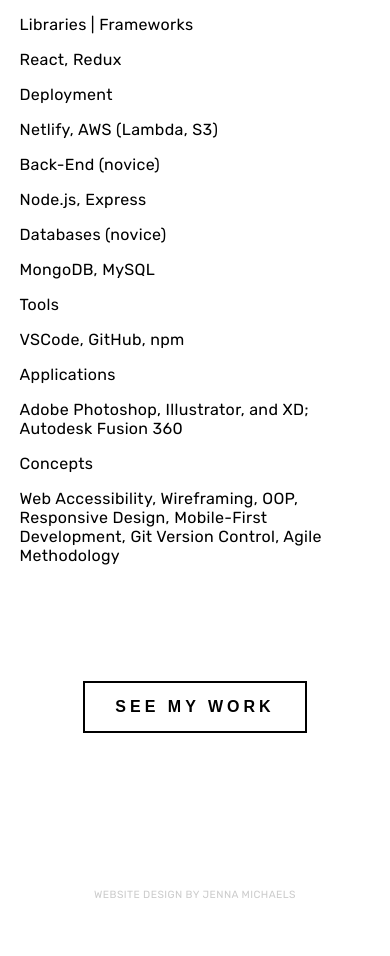
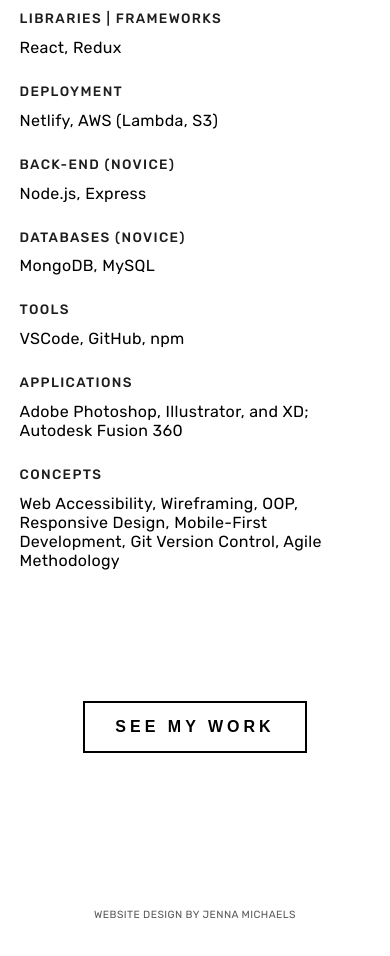
Before and after one commit to jenna-m/portfolio, a React (Create React App) app: page / in a window 390 px wide. Shown: the part 1671-2627 px from the top of the page. Built offline with nearby package versions, Linux system fonts and the light colour scheme.

Commit message:
Update index.css
Update footer color and change skills-list & skills-category to classes

```diff
--- a/src/index.css
+++ b/src/index.css
@@ -90,7 +90,7 @@
 	font-size: 0.65em;
 	text-transform: uppercase;
 	letter-spacing: 0.04em;
-	color: #cccccc;
+	color: #595959;
 }
 
 /* 404 Page */
@@ -323,7 +323,7 @@
 	letter-spacing: 0.02em;
 }
 
-#skill-category {
+.skill-category {
 	color: #1d1d1d;
 	font-size: 0.75em;
 	font-weight: 500;
@@ -332,7 +332,7 @@
 	line-height: 0;
 }
 
-#skill-list {
+.skill-list {
 	padding-bottom: 10px;
 }
 
@@ -739,12 +739,12 @@
 		font-size: 0.95em;
 	}
 
-	#skill-category {
+	.skill-category {
 		font-size: 0.8em;
 		line-height: 0.5em;
 	}
 
-	#skill-list {
+	.skill-list {
 		padding-bottom: 15px;
 	}
 
@@ -1020,12 +1020,12 @@
 		font-size: 1em;
 	}
 
-	#skill-category {
+	.skill-category {
 		font-size: 0.85em;
 		line-height: 0.5em;
 	}
 
-	#skill-list {
+	.skill-list {
 		padding-bottom: 15px;
 	}
 
```
